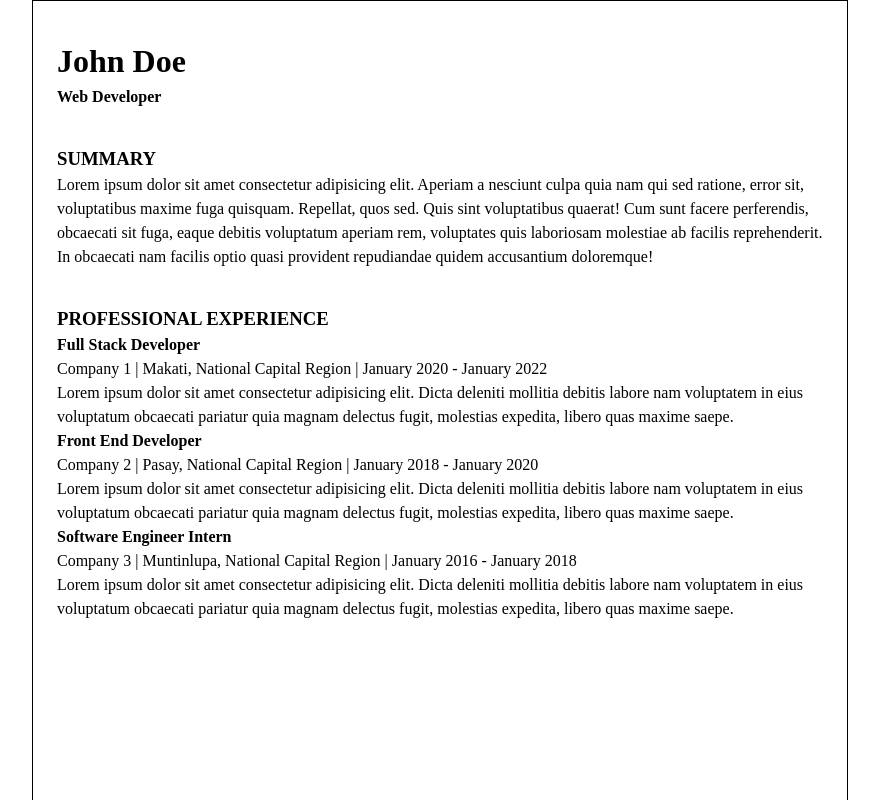
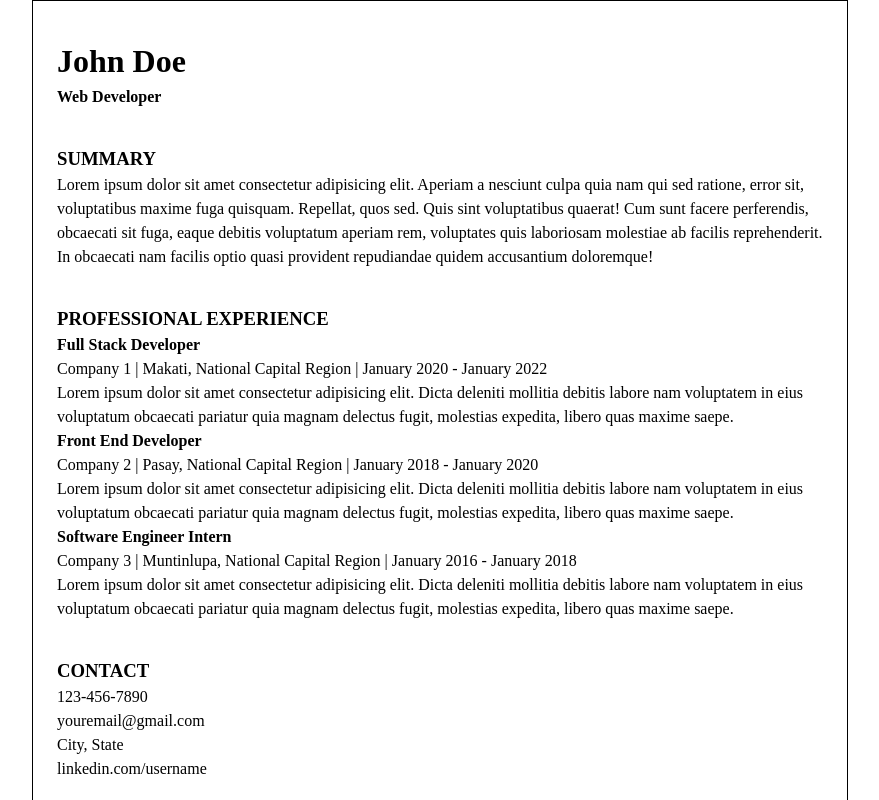
Before and after one commit to ivananora/cv-app, a React (Create React App) app: page / in a window 1280 px wide. Shown: the top 800 px of the page, without its empty margins (200-1079 px from the left). Built offline with nearby package versions, Linux system fonts and the light colour scheme.

Commit message:
added contact component

```diff
--- a/src/App.js
+++ b/src/App.js
@@ -2,12 +2,14 @@ import React from 'react';
 import './styles/Style.css';
 import Header from './components/Header';
 import MainContent from './components/MainContent';
+import SideContent from './components/SideContent';
 
 function App() {
   return (
     <div className='App'>
       <Header />
       <MainContent />
+      <SideContent />
     </div>
   )
 }
--- a/src/components/Contact.js
+++ b/src/components/Contact.js
@@ -0,0 +1,78 @@
+import React, { Component } from 'react';
+
+class Contact extends Component {
+  constructor(props) {
+      super(props);
+
+      this.state = {
+        phoneNumber: '123-456-7890',
+        emailAddress: 'youremail@gmail.com',
+        address: 'City, State',
+        linkedIn: 'linkedin.com/username',
+        isEditing: false
+      }
+  }
+
+  handleChange = (e) => {
+    this.setState({
+      [e.target.name]: e.target.value
+    })
+  }
+
+  editContact = () => {
+    this.setState({
+      isEditing: true
+    })
+  }
+
+  closeContactEdit = (e) => {
+    e.stopPropagation();
+    e.preventDefault();
+    this.setState({
+      isEditing: false
+    })
+  }
+
+  render() {
+    const { phoneNumber, emailAddress, address, linkedIn, isEditing } = this.state;
+
+    return (
+      <div className='section' onClick={this.editContact}>
+        <form className={ isEditing ? "edit" : "close" }>
+          <label htmlFor='phoneNumber'>Number</label>
+          <input
+            value={phoneNumber}
+            onChange={this.handleChange}
+            name='phoneNumber'
+          />
+          <label htmlFor='emailAddress'>Email</label>
+          <input
+            value={emailAddress}
+            onChange={this.handleChange}
+            name='emailAddress'
+          />
+          <label htmlFor='address'>Address</label>
+          <input
+            value={address}
+            onChange={this.handleChange}
+            name='address'
+          />
+          <label htmlFor='linkedIn'>LinkedIn</label>
+          <input
+            value={linkedIn}
+            onChange={this.handleChange}
+            name='linkedIn'
+          />
+          <button onClick={this.closeContactEdit}>Close</button>
+        </form>
+        <h3>CONTACT</h3>
+        <p>{phoneNumber}</p>
+        <p>{emailAddress}</p>
+        <p>{address}</p>
+        <p>{linkedIn}</p>
+      </div>
+    )
+  }
+}
+
+export default Contact;
--- a/src/components/SideContent.js
+++ b/src/components/SideContent.js
@@ -1,13 +1,11 @@
 import React, { Component } from 'react';
 import Contact from './Contact';
-import Skills from './Skills';
 
 class SideContent extends Component {
   render() {
     return (
       <div>
           <Contact />
-          <Skills />
       </div>
     )
   }
```
